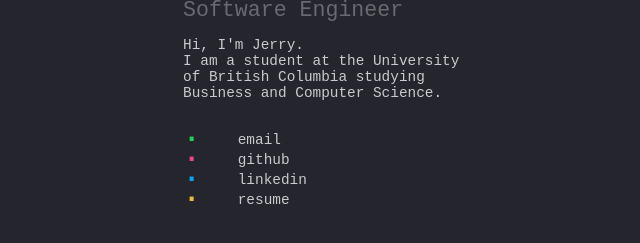
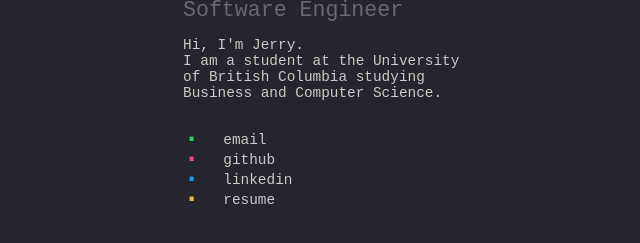
Before and after one commit to jerryxu99/jerryxu99.github.io, a plain HTML site: page index.html in a window 1280 px wide. Shown: the part 169-412 px from the top of the page, without its empty margins (307-947 px from the left). Drawn offline with Linux system fonts and the light colour scheme.

Commit message:
fixed spacing

```diff
--- a/main.css
+++ b/main.css
@@ -47,7 +47,7 @@ ul li::before {
   content: '·';
   display: inline-block;
   border-radius: 100%;
-  margin: 0 1em 0 0;
+  margin: 0 0.5em 0 0;
   font-weight: bold;
   font-size: 2em;
   vertical-align: middle;
```
